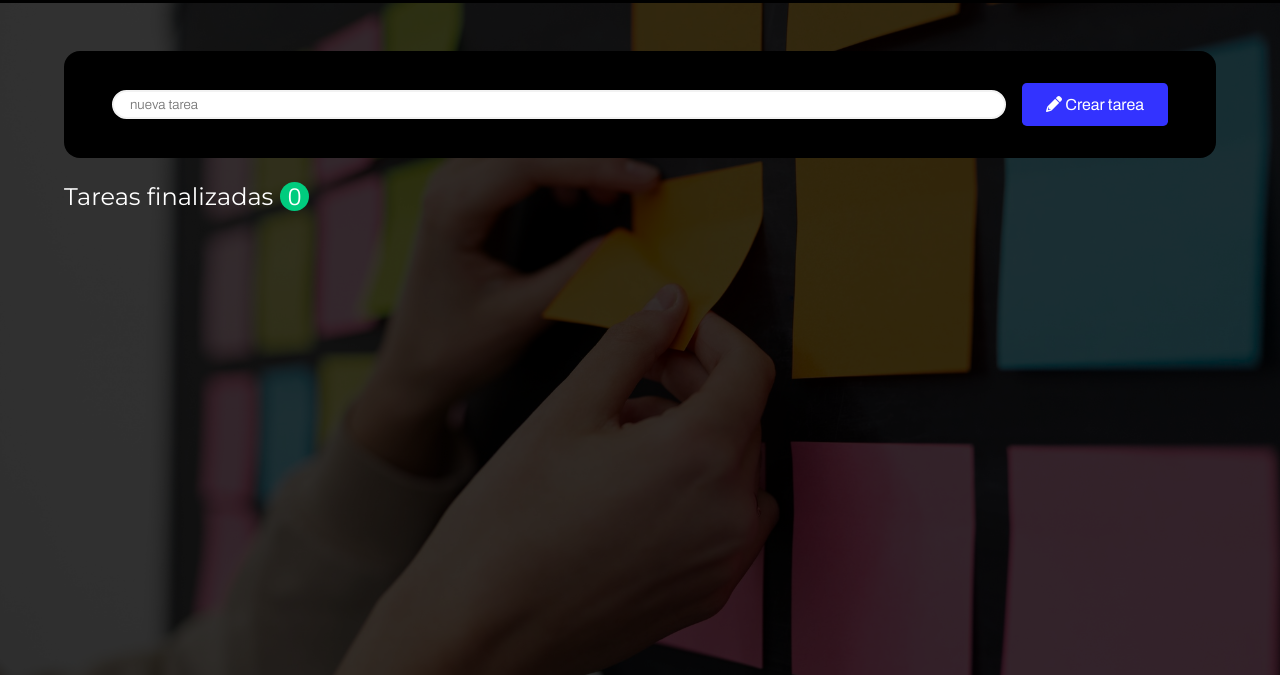
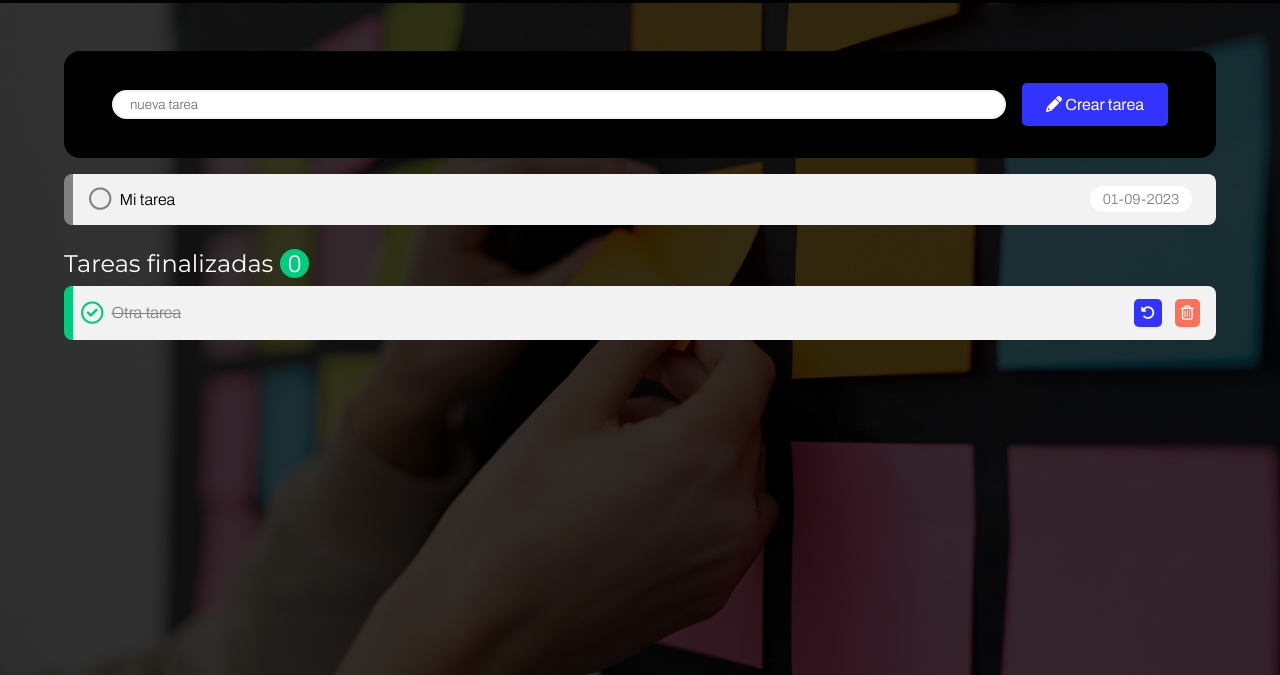
Before and after one commit to javier-pignataro/todo-app-mesa6, a plain HTML site: page mis-tareas.html in a window 1280 px wide. Shown: the part 77-752 px from the top of the page. Drawn offline with Linux system fonts and the light colour scheme.

Commit message:
Update <mis-tareas.html> (esqueleto del formato de las tareas)

```diff
--- a/mis-tareas.html
+++ b/mis-tareas.html
@@ -46,13 +46,30 @@
 
     <!-- contenedor vacío para las que pasen a pendientes -->
     <ul class="tareas-pendientes">
-
+      <li class="tarea">
+        <button class="change" id="01"><i class="fa-regular fa-circle"></i></button>
+        <div class="descripcion">
+          <p class="nombre">Mi tarea</p>
+          <p class="timestamp">01-09-2023</p>
+        </div>
+      </li>
     </ul>
 
     <h2>Tareas finalizadas <span id="cantidad-finalizadas">0</span></h2>
     <!-- contenedor vacío para las que pasen a terminadas -->
     <ul class="tareas-terminadas">
-
+      <li class="tarea">
+        <div class="hecha">
+          <i class="fa-regular fa-circle-check"></i>
+        </div>
+        <div class="descripcion">
+          <p class="nombre">Otra tarea</p>
+          <div class="cambios-estados">
+            <button class="change incompleta" id="002"><i class="fa-solid fa-rotate-left"></i></button>
+            <button class="borrar" id="002"><i class="fa-regular fa-trash-can"></i></button>
+          </div>
+        </div>
+      </li>
     </ul>
 
   </main>
```
